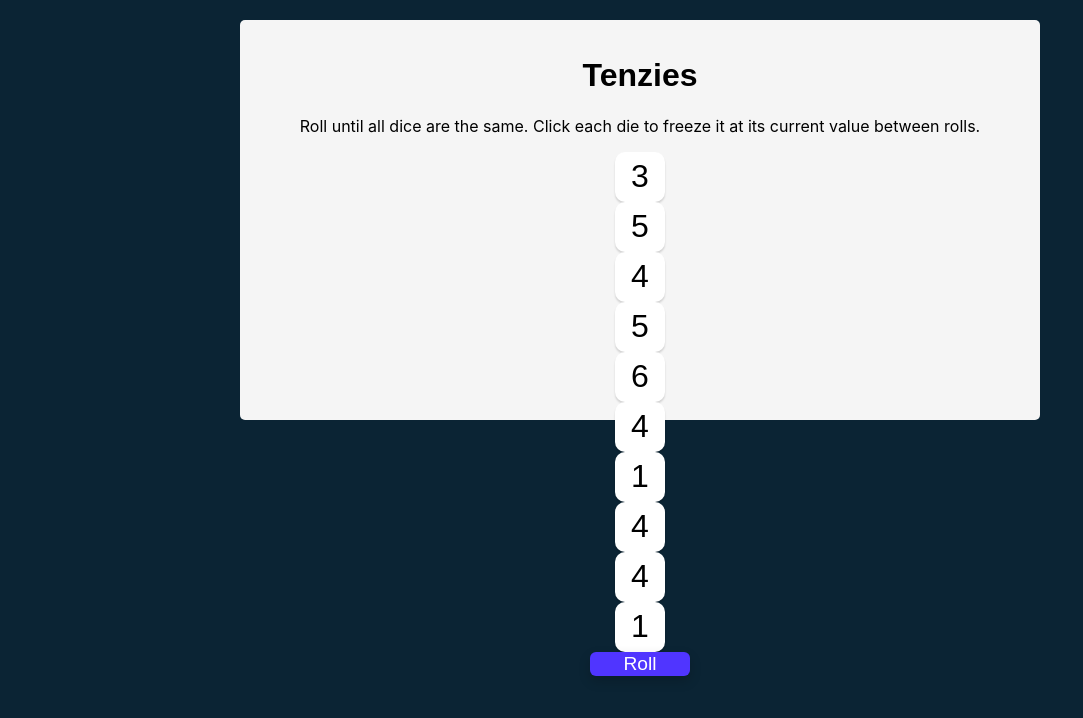
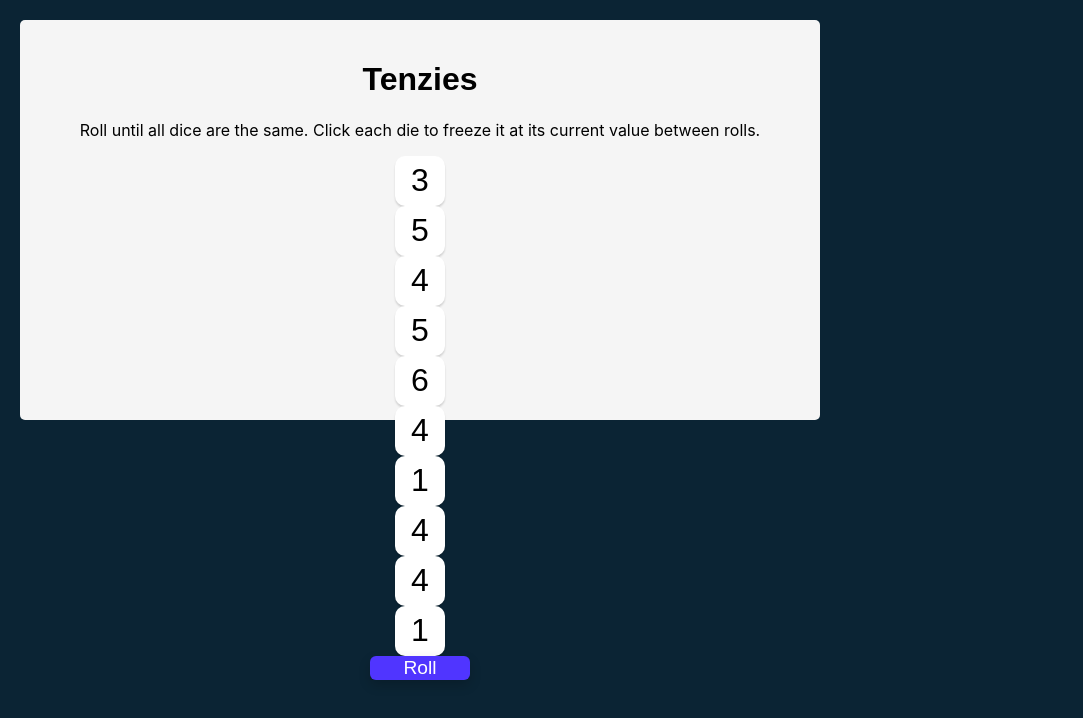
Before and after one commit to khusamayasir/Tenzies-Game, a React (Create React App) app: page / in a window 1280 px wide. Shown: the top 718 px of the page, without its empty margins (0-1083 px from the left). Built offline with nearby package versions, Linux system fonts and the light colour scheme.

Commit message:
Update style.css

```diff
--- a/src/style.css
+++ b/src/style.css
@@ -10,12 +10,11 @@ body {
 }
 
 main {
+    background-color: #F5F5F5;
     height: 400px;
     max-width: 800px;
-    background-color: whitesmoke;
-    padding: 1rem;
-    margin-inline: auto;
     border-radius: 5px;
+    padding: 20px;
     display: flex;
     flex-direction: column;
     justify-content: space-evenly;
```
